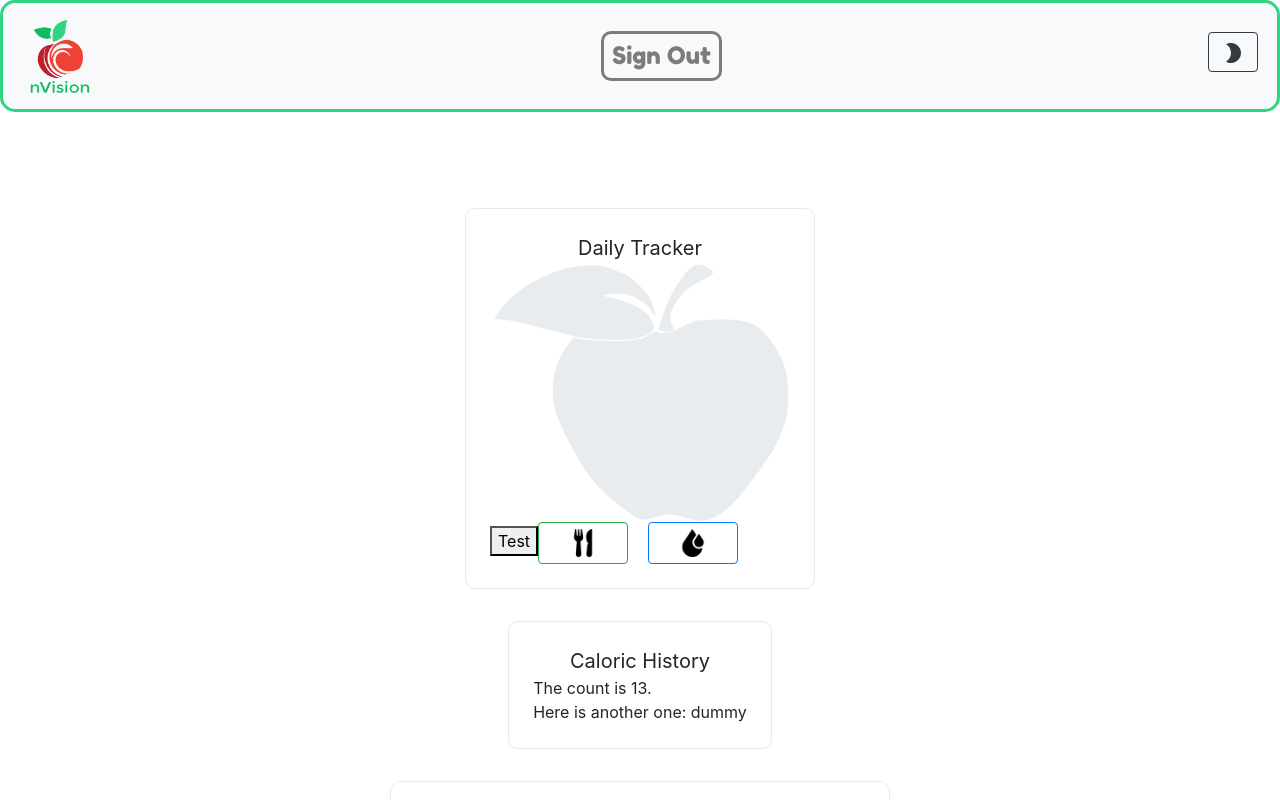
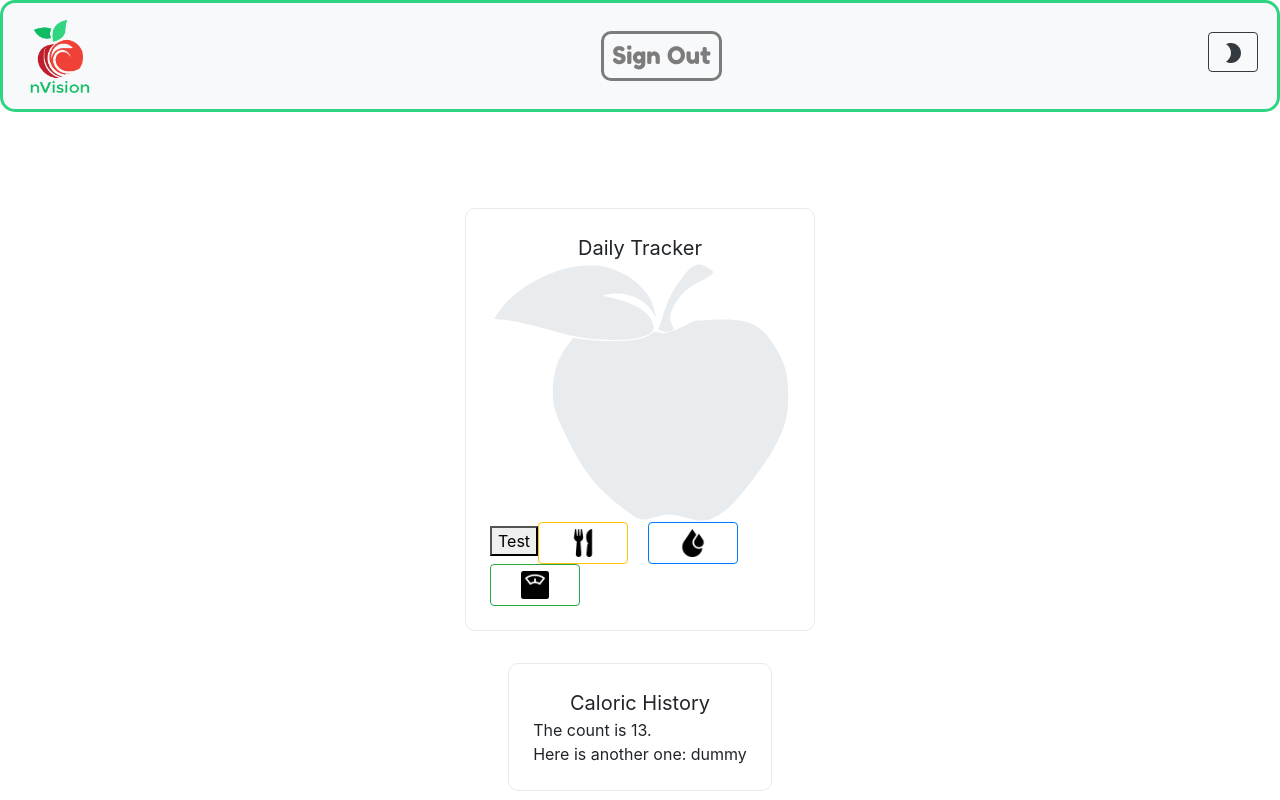
Before and after one commit to Nvision-Nutrition/nvision, a Next.js app: page / in a window 1280 px wide. Shown: the top 800 px of the page. Built offline with nearby package versions, Linux system fonts and the light colour scheme.

Commit message:
add weight button

```diff
--- a/components/InsertModals.jsx
+++ b/components/InsertModals.jsx
@@ -147,6 +147,7 @@ const InsertModals = ({show, type, handleClose}) => {
                 value={val}
                 decimal={2}
                 theme={myTheme}
+                title='amount-input'
               />
               <br/>
               <br/>
--- a/components/dailyTracker.jsx
+++ b/components/dailyTracker.jsx
@@ -18,7 +18,7 @@ const DailyTracker = () => {
         <p className={`${styles.description} subtitle`}>{`Daily Tracker`}</p>
         <CalorieTracker />
         <Button
-          variant="outline-success"
+          variant="outline-warning"
           onClick={(e) => {
             handleOpen();
             setType('food');
@@ -49,6 +49,21 @@ const DailyTracker = () => {
               width: '28px',
             }}/>
         </Button>
+        <Button
+          variant="outline-success"
+          style={{
+            width: '30%',
+          }}
+          onClick={(e) => {
+            handleOpen();
+            setType('weight');
+          } }>
+          <img src='/weight-scale.png'
+            style={{
+              height: '28px',
+              width: '28px',
+            }}/>
+        </Button>
         <InsertModals
           show={show}
           type={type}
```
Also changed, not shown: 2 other files (tests, documents, lock files or other folders).
